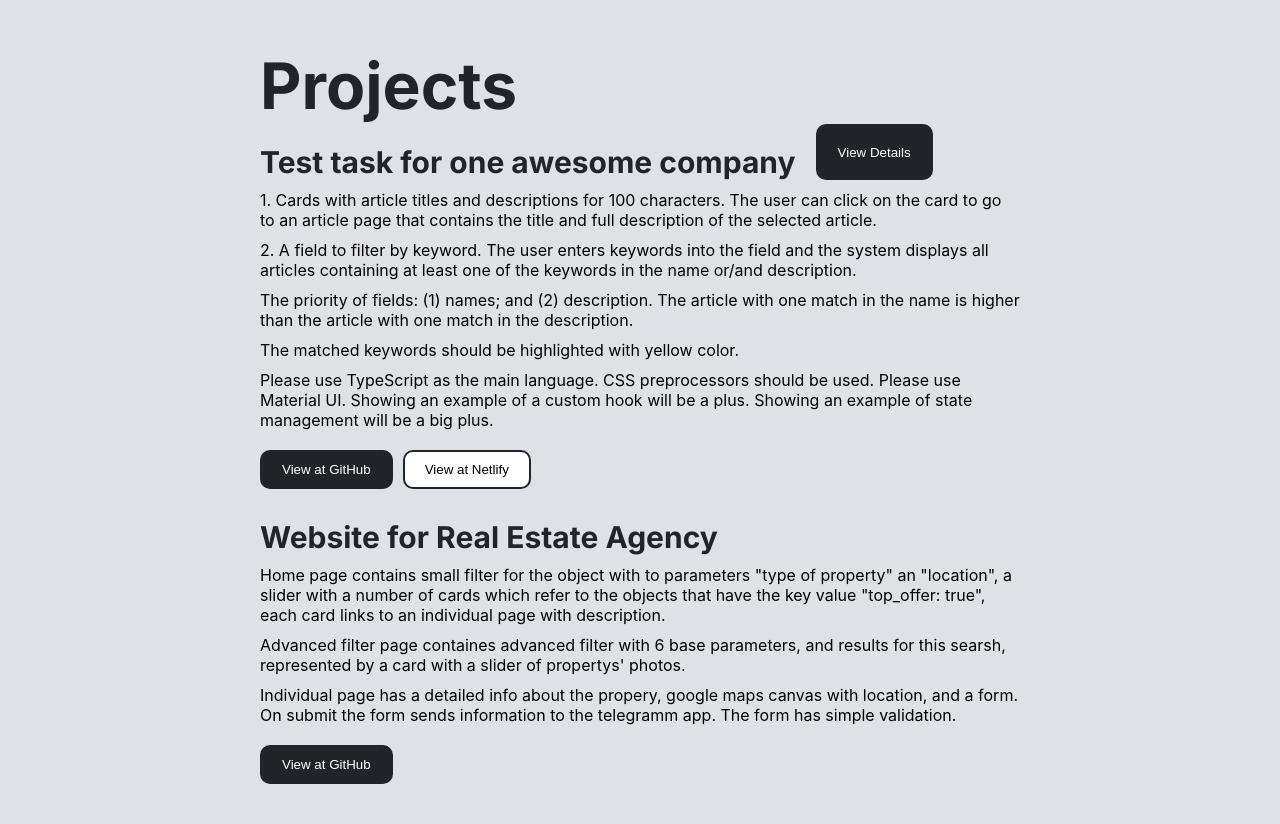
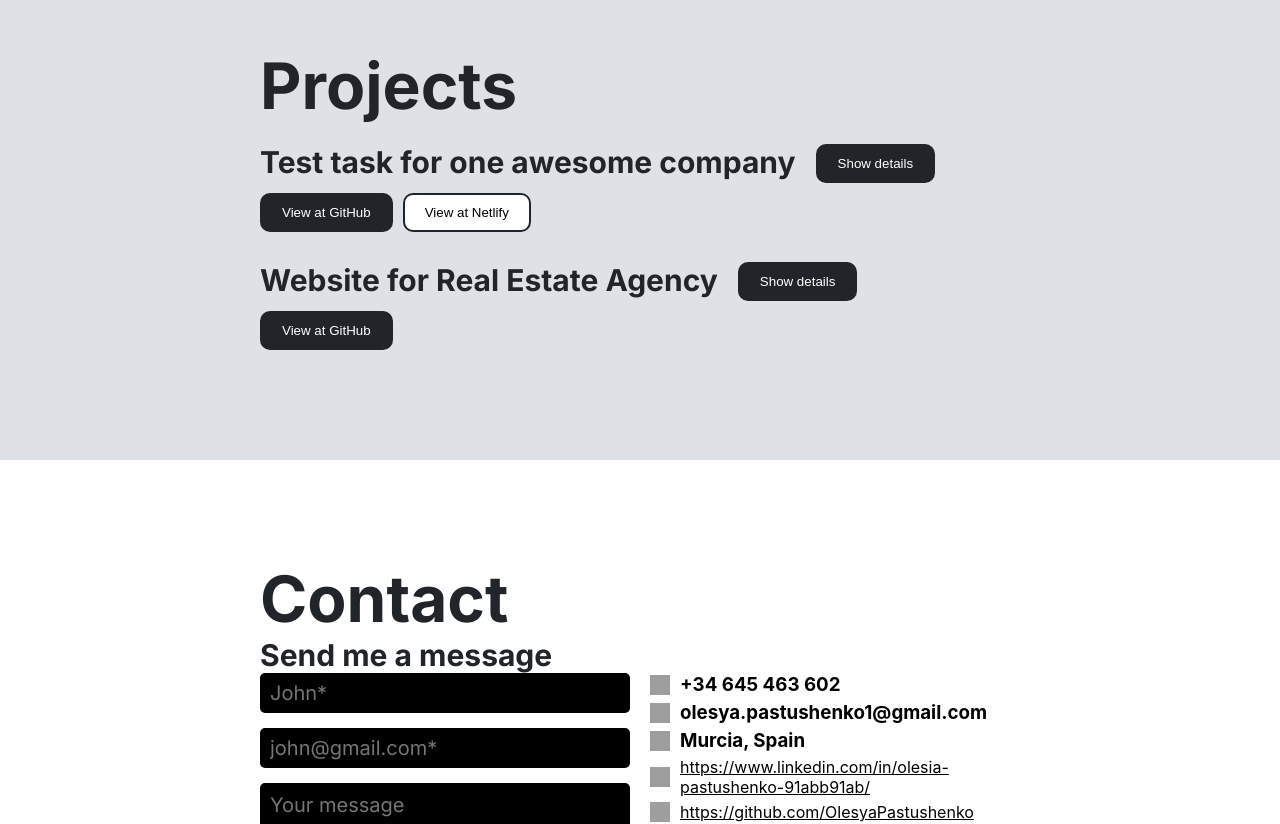
Before and after one commit to OlesyaPastushenko/OlesyaPastushenkoCV, a React (Create React App) app: page / in a window 1280 px wide. Shown: the part 3980-4804 px from the top of the page. Built offline with nearby package versions, Linux system fonts and the light colour scheme; grey boxes are pictures that could not be loaded.

Commit message:
projects srction destructed

```diff
--- a/src/components/secProjects/SectionProjects.jsx
+++ b/src/components/secProjects/SectionProjects.jsx
@@ -2,10 +2,13 @@ import { useState } from "react";
 import "./secProjects.css"
 
 export function SectionProjects() {
-  const [display, setDisplay] = useState(false)
-  const onClickDisplay =()=> {
-    setDisplay(!display)
-    console.log(display)
+  const [display1, setDisplay1] = useState(false)
+  const [display2, setDisplay2] = useState(false)
+  const onClickDisplay1 =()=> {
+    setDisplay1(!display1)
+  }
+  const onClickDisplay2 =()=> {
+    setDisplay2(!display2)
   }
   return (
     <section className='Projects'>
@@ -13,9 +16,10 @@ export function SectionProjects() {
         <div className='title'>Projects</div>
         <div className="wrapSubAndBtn">
         <div className='subTitle'>Test task for one awesome company</div>
-        <button className="blackBtn proBtn" onClick={onClickDisplay}>View Details</button>
+        <button className="proBtn" onClick={onClickDisplay1}>{ display1 ? "Hide Details" : "Show details"}</button>
         </div>
         <div className='prWrap'>
+            {display1 &&
             <div className='description'>
                 <p>1. Cards with article titles and descriptions for 100 characters. The user can click on the card to go to an article page that contains the title and full description of the selected article.</p>
 
@@ -34,13 +38,18 @@ export function SectionProjects() {
 
                 </p>
             </div>
+            }
             <a href='https://github.com/OlesyaPastushenko/TestTask'>
             <button className='blackBtn'>View at GitHub</button></a>
             <a href="https://graceful-mandazi-47eeac.netlify.app/">
             <button className='whiteBtn'>View at Netlify</button></a>
         </div>
+        <div className="wrapSubAndBtn">
         <div className='subTitle'>Website for Real Estate Agency</div>
+        <button className="proBtn" onClick={onClickDisplay2}>{ display2 ? "Hide Details" : "Show details"}</button>
+        </div>
         <div className='prWrap'>
+            {display2 &&
             <div className='description'>
             <p>Home page contains small filter for the object with to
                parameters "type of property" an "location", a slider with
@@ -55,6 +64,7 @@ export function SectionProjects() {
                the form sends information to the telegramm app. The form
                has simple validation.</p>
             </div>
+            }
             <a href='https://github.com/OlesyaPastushenko/homeworks/tree/MyFinalProject'>
             <button className='blackBtn'>View at GitHub</button> </a>
         </div>
--- a/src/components/secProjects/secProjects.css
+++ b/src/components/secProjects/secProjects.css
@@ -8,7 +8,6 @@
     margin: 10px 0px 10px 0px;
 }
 .subTitle {
-    margin-top: 20px;
     font-family: 'Inter';
     font-style: normal;
     font-weight: 700;
@@ -17,8 +16,19 @@
 }
 .wrapSubAndBtn {
     display: flex;
+    align-items: flex-start;
+    justify-content: flex-end;
+    padding-top: 20px;
 }
 .proBtn {
+    background-color: #212529;
+    border: 2px solid #212529;
+    color: white;
+    padding: 10px 20px;
+    margin-right: 10px;
+    border-radius: 10px;
+    cursor: pointer;
+    transition: 0.3s;
     margin-left: 20px;
 }
 @media only screen and (max-width: 650px) {
@@ -26,6 +36,7 @@
         flex-direction: column;
     }
     .proBtn {
+        width: 100%;
         margin-top: 20px;
         margin-left: 0px;
     }
```
